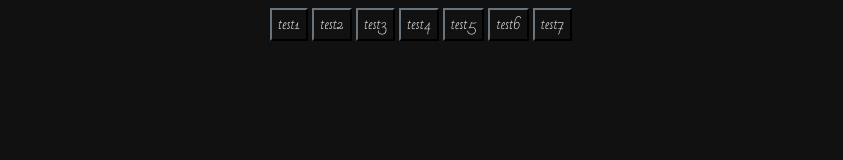
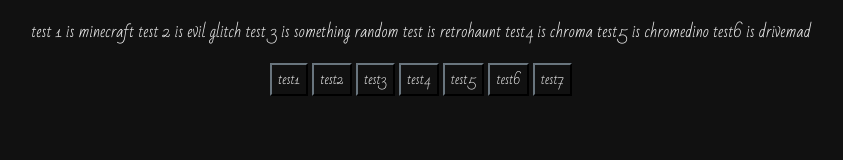
Before and after one commit to dexterwa3/dexterwa3.github.io, a plain HTML site: page index.html in a window 1280 px wide. Shown: the whole page, without its empty margins (219-1062 px from the left). Drawn offline with Linux system fonts and the light colour scheme.

Commit message:
Update index.html

```diff
--- a/index.html
+++ b/index.html
@@ -14,6 +14,7 @@
 
 
     <body>
+        <p>test 1 is minecraft test 2 is evil glitch test 3 is something random test is retrohaunt test4 is chroma test5 is chromedino test6 is drivemad</p>
  <a href="1.5.2.html"><button class="button">test1</button></a>
   <a href="Evilglitch.html"><button class="button">test2</button></a>
         <a href="konekt.html"><button class="button">test3</button></a>
```
